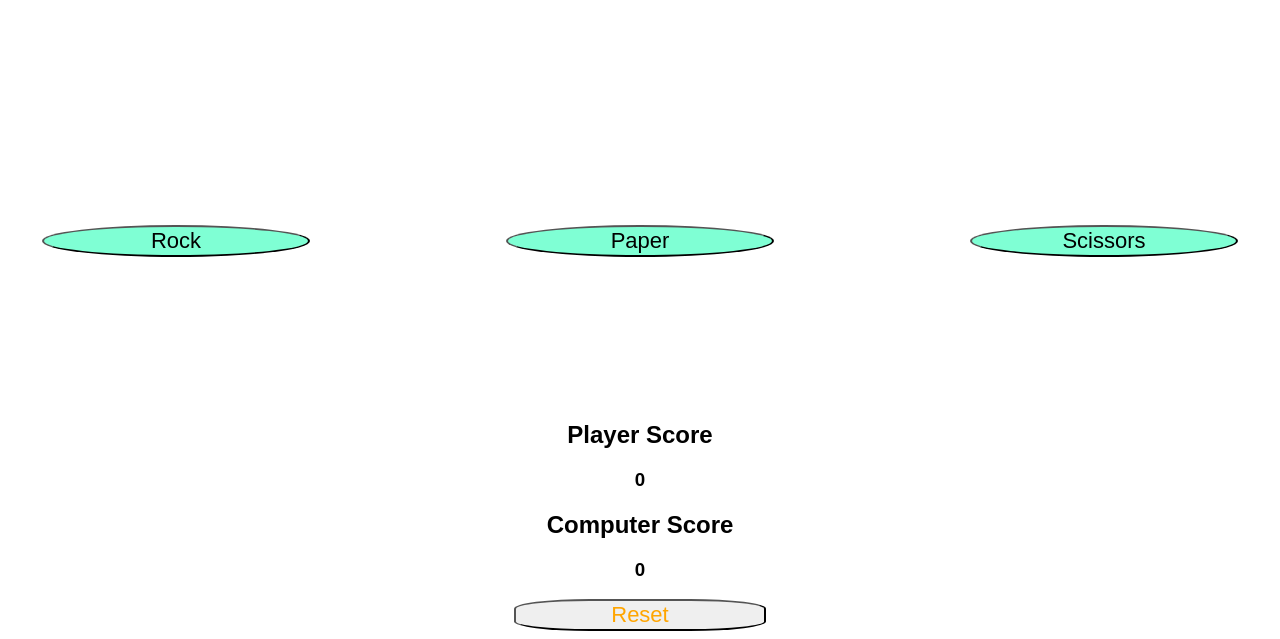
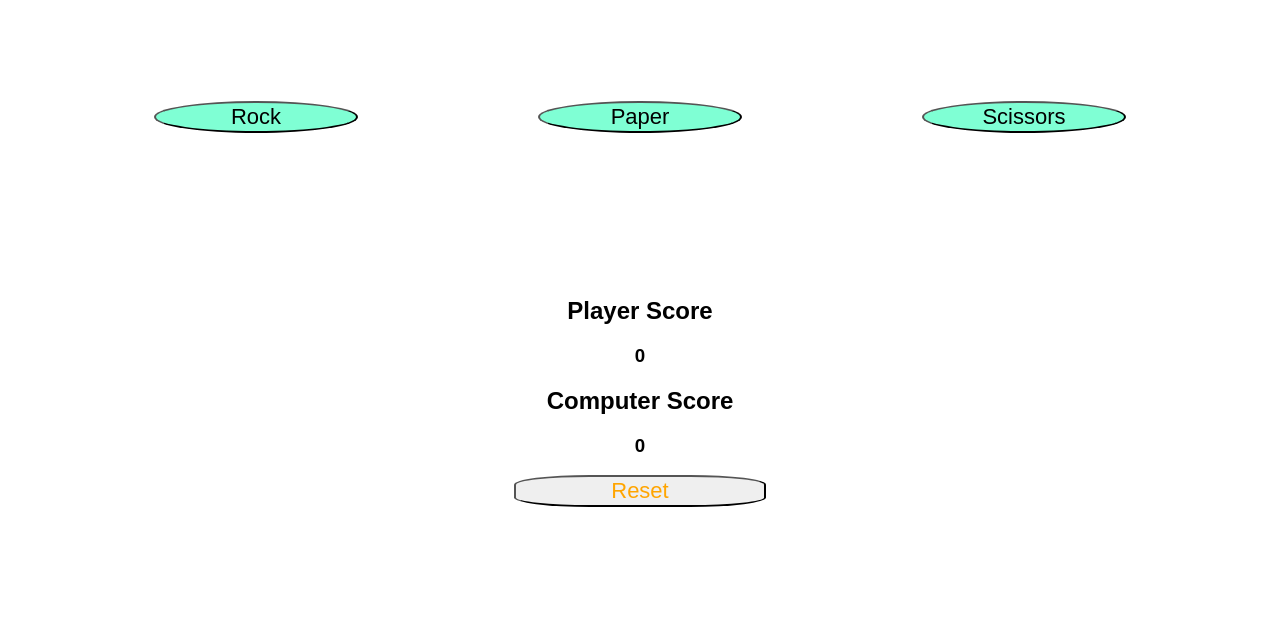
Before and after one commit to Roblou2/rock-paper-sicssors-game, a plain HTML site: page index.html in a window 1280 px wide. Shown: the part 191-830 px from the top of the page. After the commit the page ends 800 px from the top, so only its background shows below. Drawn offline with Linux system fonts and the light colour scheme.

Commit message:
style edits

```diff
--- a/style.css
+++ b/style.css
@@ -8,8 +8,7 @@ h1, h2, h3 {
     display: flex;
     justify-content: center;
     gap: 10vw;
-    margin-top: 18vh;
-    margin-bottom: 10vh;
+    margin: auto;
 }
 
 .title {
@@ -45,11 +44,12 @@ color:fuchsia
 }
 
 #one, #two, #three {
-    width: 400px;
+    width: 20vw;
     height: 200px;
     display: flex;
     align-items: center;
     justify-content: center;
+
 
 }
 
```
